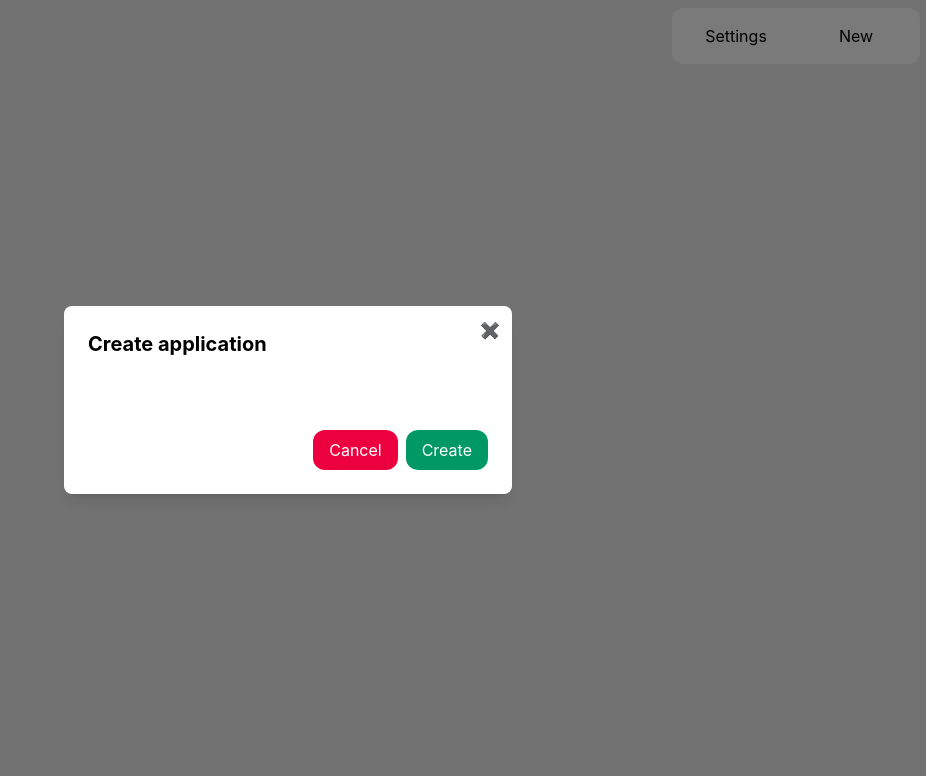
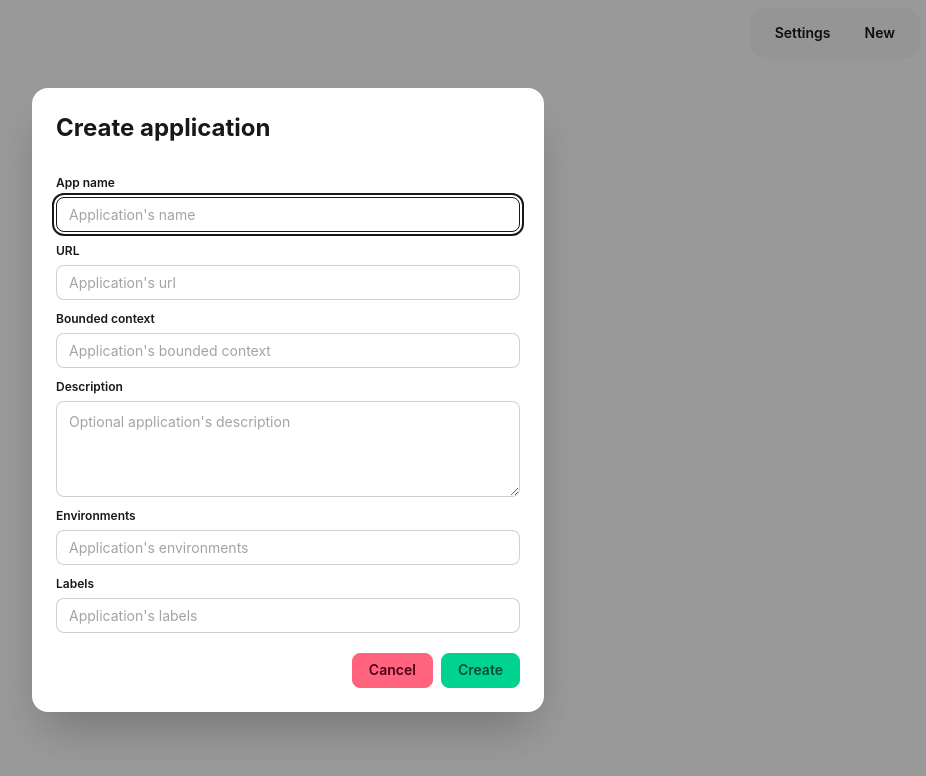
Before and after one commit to Emanuel-Palestino/ez-vault, a React (Vite) app: page / in a window 1280 px wide. Both pictures are taken after a click on the button "New". Shown: the top 776 px of the page, without its empty margins (352-1278 px from the left). Built offline with nearby package versions, Linux system fonts and the light colour scheme.

Commit message:
Added daisyui library and completed modal for application creation

```diff
--- a/package.json
+++ b/package.json
@@ -22,10 +22,12 @@
     "tailwindcss": "4.0.0-beta.8"
   },
   "devDependencies": {
+    "@tailwindcss/typography": "^0.5.15",
     "@tauri-apps/cli": "^2",
     "@types/react": "^18.3.1",
     "@types/react-dom": "^18.3.1",
     "@vitejs/plugin-react": "^4.3.4",
+    "daisyui": "5.0.0-alpha.58",
     "prettier": "3.4.2",
     "typescript": "~5.6.2",
     "vite": "^6.0.3"
--- a/src/App.tsx
+++ b/src/App.tsx
@@ -1,25 +1,15 @@
-import { useRef, useState } from 'react'
 import { Toolbar } from './components/Toolbar'
 import { CreateAppModal } from './components/CreateAppModal'
+import { useModal } from './components/ui/Modal'
 
 export function App() {
-  const [isModalOpen, setModalOpen] = useState<boolean>(false)
-  const modalRef = useRef<HTMLDialogElement>(null)
-
-  const openModal = () => setModalOpen(true)
-  const closeModal = () => {
-    setModalOpen(false)
-    if (modalRef.current) modalRef.current.close()
-  }
+  const { modalRef, open, close } = useModal()
 
   return (
-    <main className="w-screen h-screen bg-neutral-200 p-2">
-      <Toolbar openCreateApp={openModal} />
-      <CreateAppModal
-        isModalOpen={isModalOpen}
-        closeModal={closeModal}
-        modalRef={modalRef}
-      />
+    <main className="p-2 prose prose-headings:mt-0">
+      <Toolbar openCreateApp={open} />
+
+      <CreateAppModal closeModal={close} modalRef={modalRef} />
     </main>
   )
 }
--- a/src/components/CreateAppModal.tsx
+++ b/src/components/CreateAppModal.tsx
@@ -2,42 +2,93 @@ import { FC } from 'react'
 import { Modal } from './ui/Modal'
 
 interface CreateAppModalProps {
-  isModalOpen: boolean
   closeModal: () => void
   modalRef: React.RefObject<HTMLDialogElement>
 }
 
 export const CreateAppModal: FC<CreateAppModalProps> = ({
-  isModalOpen,
   closeModal,
   modalRef,
 }) => {
+  const handleSubmit = (e: React.FormEvent<HTMLFormElement>) => {
+    e.preventDefault()
+    closeModal()
+  }
+
   return (
-    <Modal isOpen={isModalOpen} onClose={closeModal} ref={modalRef}>
-      <h2 className="text-xl font-bold mb-6">Create application</h2>
+    <Modal ref={modalRef}>
+      <h2>Create application</h2>
 
-      <form
-        id="create-app-form"
-        className="mb-6"
-        onSubmit={(e) => {
-          e.preventDefault()
-          closeModal()
-        }}
-      >
-        <input type="text" />
+      <form id="create-app-form" className="mb-4" onSubmit={handleSubmit}>
+        <fieldset className="fieldset">
+          <legend className="fieldset-legend">App name</legend>
+          <input
+            type="text"
+            className="input"
+            name="name"
+            placeholder="Application's name"
+          />
+        </fieldset>
+
+        <fieldset className="fieldset">
+          <legend className="fieldset-legend">URL</legend>
+          <input
+            type="url"
+            className="input"
+            name="url"
+            placeholder="Application's url"
+          />
+        </fieldset>
+
+        <fieldset className="fieldset">
+          <legend className="fieldset-legend">Bounded context</legend>
+          <input
+            type="text"
+            className="input"
+            name="bounded_context"
+            placeholder="Application's bounded context"
+          />
+        </fieldset>
+
+        <fieldset className="fieldset">
+          <legend className="fieldset-legend">Description</legend>
+          <textarea
+            className="textarea h-24"
+            name="description"
+            placeholder="Optional application's description"
+          ></textarea>
+        </fieldset>
+
+        <fieldset className="fieldset">
+          <legend className="fieldset-legend">Environments</legend>
+          <input
+            type="text"
+            className="input"
+            name="environments"
+            placeholder="Application's environments"
+          />
+        </fieldset>
+
+        <fieldset className="fieldset">
+          <legend className="fieldset-legend">Labels</legend>
+          <input
+            type="text"
+            className="input"
+            name="labels"
+            placeholder="Application's labels"
+          />
+        </fieldset>
       </form>
 
       <div className="flex gap-2 justify-end">
-        <button
-          className="cursor-pointer bg-rose-600 text-white px-4 py-2 rounded-xl hover:bg-rose-700 transition-colors duration-200 active:bg-rose-800"
-          onClick={closeModal}
-        >
+        <button className="btn btn-error" onClick={closeModal}>
           Cancel
         </button>
 
         <button
-          className="cursor-pointer bg-emerald-600 text-white px-4 py-2 rounded-xl hover:bg-emerald-700 transition-colors duration-200 active:bg-emerald-800"
+          className="btn btn-success"
           form="create-app-form"
+          type="submit"
         >
           Create
         </button>
--- a/src/components/Toolbar.tsx
+++ b/src/components/Toolbar.tsx
@@ -6,14 +6,9 @@ interface ToolbarProps {
 
 export const Toolbar: FC<ToolbarProps> = ({ openCreateApp }) => {
   return (
-    <section className="bg-neutral-100 w-fit flex gap-2 p-2 rounded-xl absolute right-2 top-2">
-      <button className="w-28 h-10 cursor-pointer rounded-lg hover:bg-neutral-200 active:bg-neutral-300 duration-100 transition-colors">
-        Settings
-      </button>
-      <button
-        className="w-28 cursor-pointer rounded-lg hover:bg-neutral-200 active:bg-neutral-300 duration-100 transition-colors"
-        onClick={openCreateApp}
-      >
+    <section className="menu menu-horizontal bg-base-200 rounded-box absolute right-2 top-2">
+      <button className="btn">Settings</button>
+      <button className="btn" onClick={openCreateApp}>
         New
       </button>
     </section>
--- a/src/components/ui/Modal.tsx
+++ b/src/components/ui/Modal.tsx
@@ -1,33 +1,32 @@
-import React, { forwardRef } from 'react'
+import { forwardRef, useRef } from 'react'
 
 interface ModalProps {
-  isOpen: boolean
-  onClose: () => void
   children: React.ReactNode
 }
 
 export const Modal = forwardRef<HTMLDialogElement, ModalProps>(
-  ({ isOpen, onClose, children }, ref) => {
+  ({ children }, ref) => {
     return (
-      <>
-        {isOpen && (
-          <div className="fixed inset-0 z-40 bg-black/50 flex items-center justify-center transition-opacity">
-            <dialog
-              ref={ref}
-              open={isOpen}
-              className="static bg-white rounded-lg p-6 shadow-lg w-full max-w-md transform transition-all duration-300 scale-100"
-            >
-              <button
-                className="absolute top-3 right-3 text-gray-500 hover:text-black cursor-pointer"
-                onClick={onClose}
-              >
-                ✖
-              </button>
-              {children}
-            </dialog>
-          </div>
-        )}
-      </>
+      <dialog ref={ref} className="modal">
+        <div className="modal-box">{children}</div>
+        <form method="dialog" className="modal-backdrop">
+          <button>close</button>
+        </form>
+      </dialog>
     )
   },
 )
+
+export const useModal = () => {
+  const modalRef = useRef<HTMLDialogElement>(null)
+
+  const open = () => {
+    if (modalRef.current) modalRef.current.showModal()
+  }
+
+  const close = () => {
+    if (modalRef.current) modalRef.current.close()
+  }
+
+  return { modalRef, open, close }
+}
--- a/src/main.css
+++ b/src/main.css
@@ -1 +1,29 @@
 @import 'tailwindcss';
+
+@plugin '@tailwindcss/typography';
+
+@plugin "daisyui" {
+  themes:
+    light --default,
+    dark --prefersdark;
+}
+
+@plugin "daisyui/theme" {
+  name: 'light';
+  default: true;
+  --depth: 0;
+  --radius-selector: 1rem;
+  --radius-field: 0.5rem;
+  --radius-box: 1rem;
+  --size-selector: 0.25rem;
+  --size-field: 0.21875rem;
+}
+
+.fieldset-legend {
+  @apply py-1;
+}
+
+.input,
+.textarea {
+  @apply w-full;
+}
```
Also changed, not shown: 1 other file (tests, documents, lock files or other folders).
